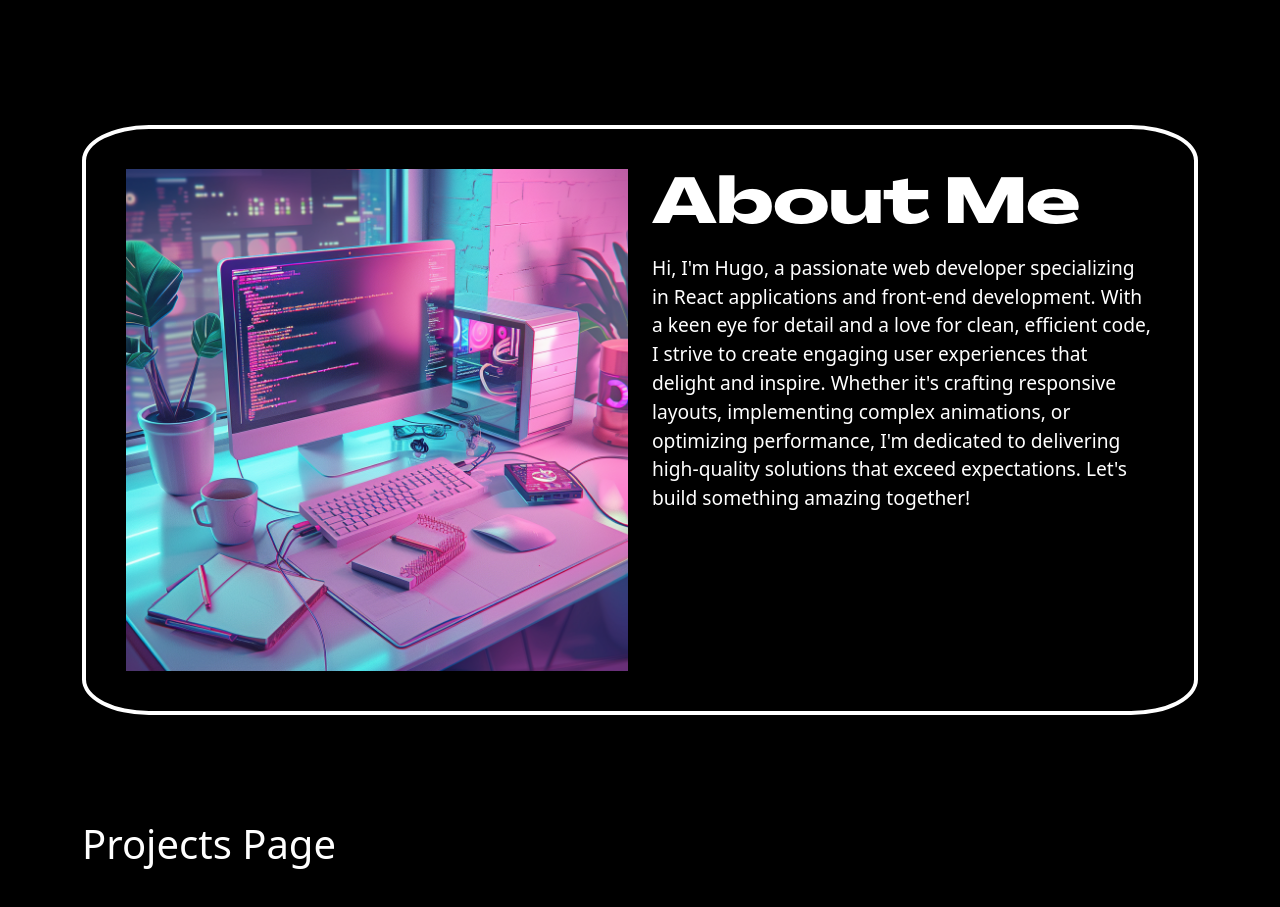
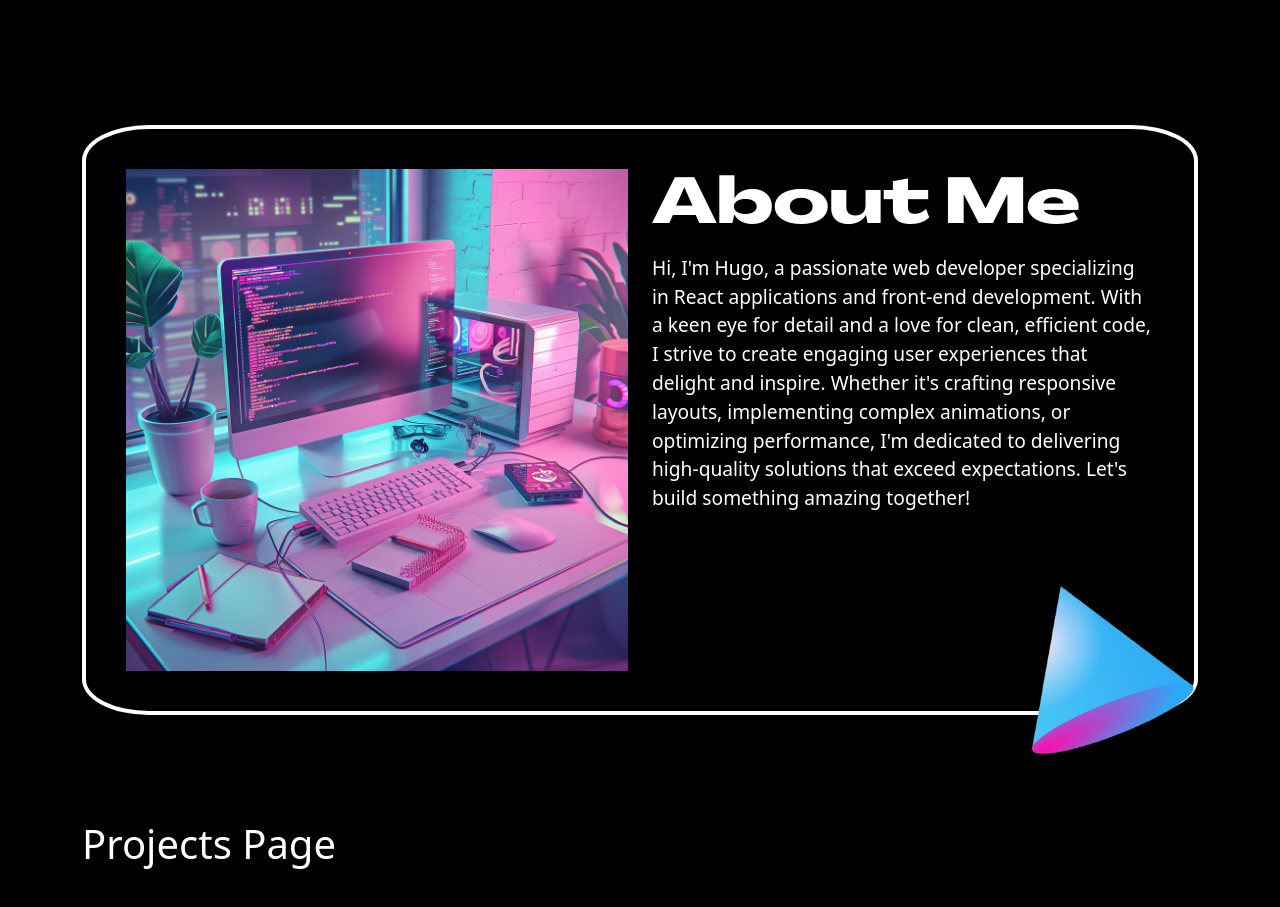
Before and after one commit to CullsGit/hugoportfolio, a React (Create React App) app: page / in a window 1280 px wide. Shown: the part 780-1687 px from the top of the page. Built offline with nearby package versions, Linux system fonts and the light colour scheme.

Commit message:
add cone img to about page with styling

```diff
--- a/src/containers/aboutMe/AboutMe.jsx
+++ b/src/containers/aboutMe/AboutMe.jsx
@@ -1,5 +1,6 @@
 import React from "react";
 import desk from "../../assets/computer_desk.png";
+import cone from "../../assets/cone.png";
 
 import "./aboutMe.css";
 
--- a/src/containers/aboutMe/aboutMe.css
+++ b/src/containers/aboutMe/aboutMe.css
@@ -2,6 +2,36 @@
   border: 4px solid white;
   border-radius: 6%;
   padding: 40px;
+}
+
+.about-page__border {
+  position: relative;
+}
+
+.about-page__border::after {
+  content: " ";
+  position: absolute;
+  right: 0%;
+  width: 15%;
+  height: 30%;
+  background-image: url("../../assets/cone.png");
+  background-size: contain;
+  background-repeat: no-repeat;
+  transform: translateY(-50%);
+}
+
+@media (max-width: 1200px) {
+  .about-page__border::after {
+    right: -8%;
+    width: 15%;
+    height: 30%;
+  }
+}
+
+@media (max-width: 991px) {
+  .about-page__border::after {
+    display: none;
+  }
 }
 
 .about-page__text h1 {
```
Also changed, not shown: src/assets/cone.png (added).
